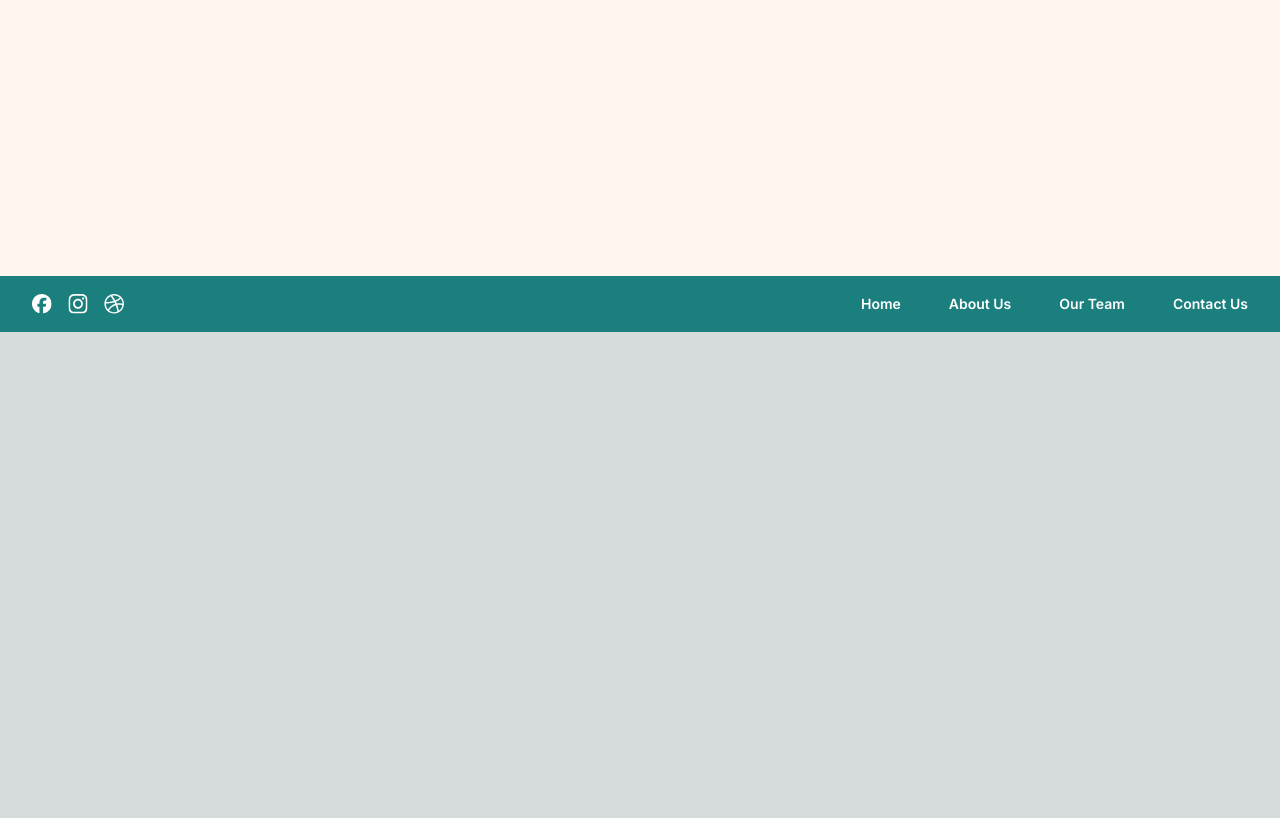
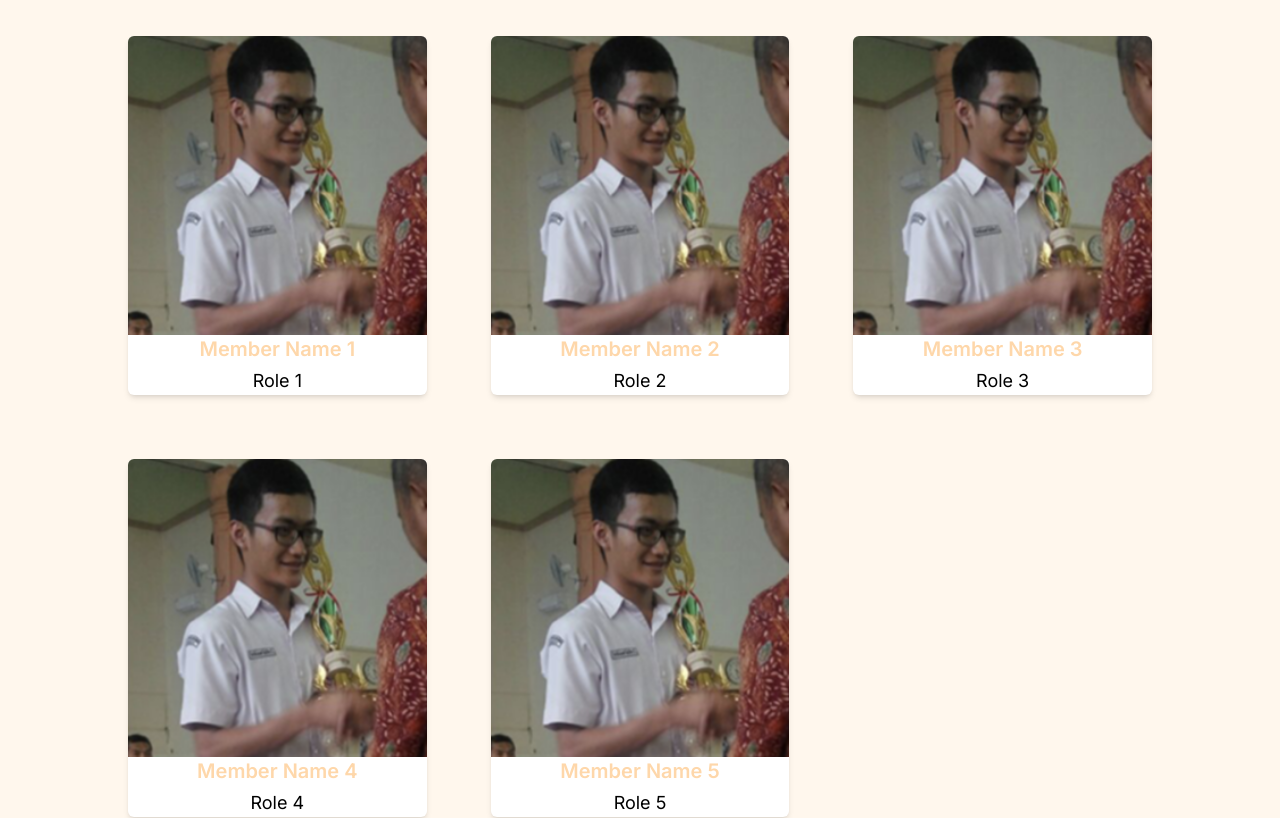
Before and after one commit to nuansacp2025/nuansa-web, a Next.js app: page /our-team/arts in a window 1280 px wide. Shown: the part 685-1503 px from the top of the page. Before the commit the page ends 1017 px from the top, so only its background shows below. Built offline with nearby package versions, Linux system fonts and the light colour scheme.

Commit message:
Add member cards

```diff
--- /dev/null
+++ b/app/components/our-team/member-card.tsx
@@ -0,0 +1,22 @@
+import Image from "next/image";
+
+interface MemberCardProps {
+  imageSrc: string;
+  name: string;
+  role: string;
+}
+
+export default function MemberCard({ imageSrc, name, role }: MemberCardProps) {
+  return (
+    <div className="max-w-[350] flex flex-col bg-white rounded-md shadow-md overflow-hidden">
+      <div className="relative aspect-square">
+        <Image src={imageSrc} alt={name} fill={true} objectFit="cover" />
+      </div>
+      <div className="w-full h-[100] flex flex-col items-center justify-center space-y-1">
+        <h3 className="text-lg font-semibold text-center text-orange-200 md:text-xl">{name}</h3>
+        <p className="text-md text-center md:text-lg">{role}</p>
+      </div>
+
+    </div>
+  )
+}
--- a/app/our-team/arts/page.tsx
+++ b/app/our-team/arts/page.tsx
@@ -1,3 +1,4 @@
+import MemberCard from "@/app/components/our-team/member-card";
 import Image from "next/image";
 
 export default function Page() {
@@ -29,10 +30,13 @@ export default function Page() {
         <h3 className="text-2xl md:text-3xl pb-6 md:pb-8 font-semibold text-lime-950">
           Members
         </h3>
-      </section>
-
-      <section className="w-full flex flex-col items-center py-12 px-16 md:py-20 md:px-32">
-
+        <div className="grid gap-8 place-content-center place-items-stretch grid-cols-[minmax(0,_350px)] md:grid-cols-[repeat(2,_minmax(0,_350px))] lg:grid-cols-[repeat(3,_minmax(0,_350px))] md:gap-16">
+          <MemberCard imageSrc="/images/our-team/member-placeholder.png" name="Member Name 1" role="Role 1" />
+          <MemberCard imageSrc="/images/our-team/member-placeholder.png" name="Member Name 2" role="Role 2" />
+          <MemberCard imageSrc="/images/our-team/member-placeholder.png" name="Member Name 3" role="Role 3" />
+          <MemberCard imageSrc="/images/our-team/member-placeholder.png" name="Member Name 4" role="Role 4" />
+          <MemberCard imageSrc="/images/our-team/member-placeholder.png" name="Member Name 5" role="Role 5" />
+        </div>
       </section>
     </main>
   )
```
Also changed, not shown: public/images/our-team/member-placeholder.png (added).
